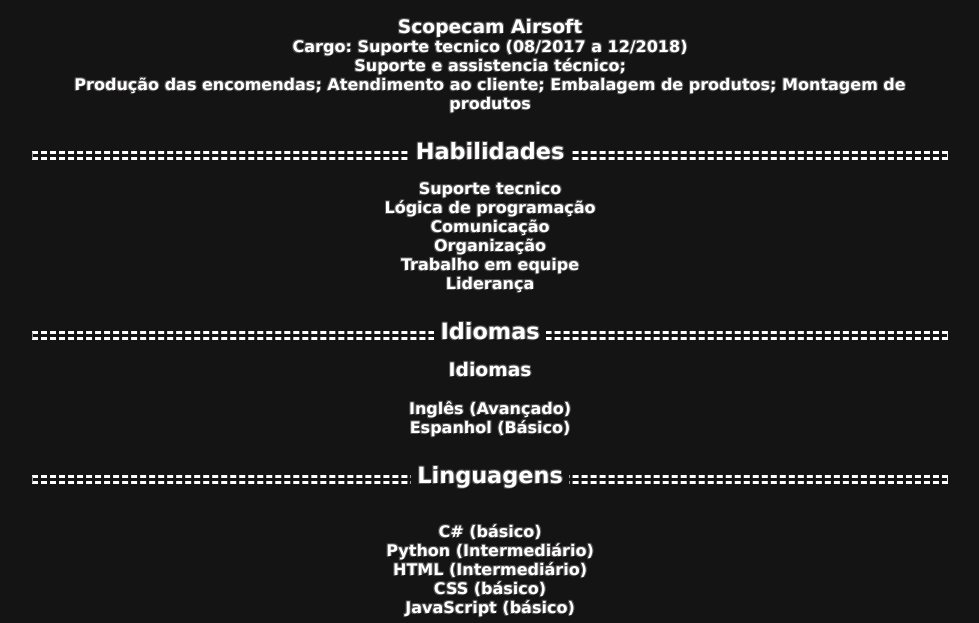
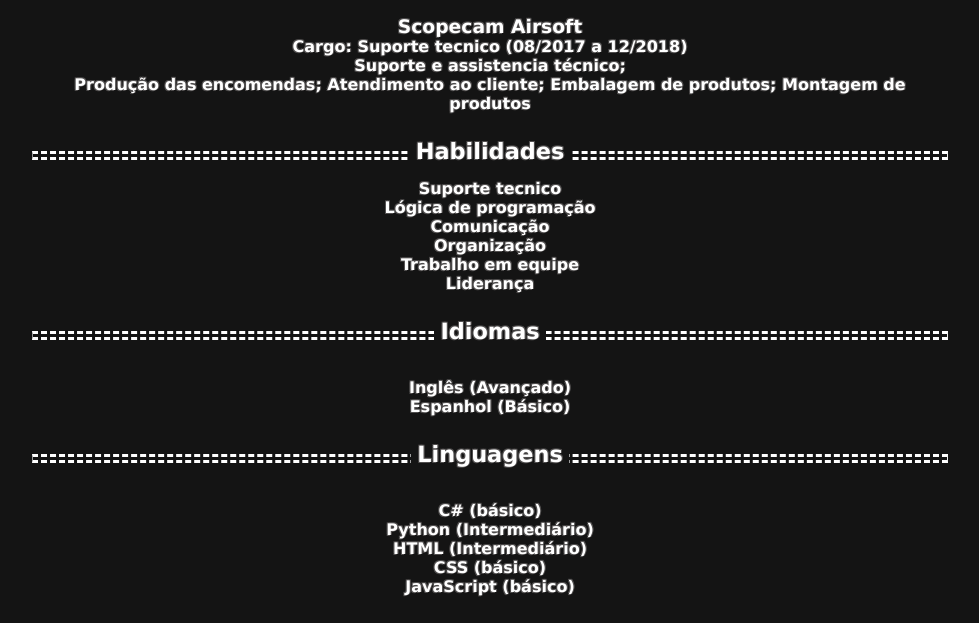
Before and after one commit to brunbr/brunbr.github.io, a plain HTML site: page index.html in a window 1280 px wide. Shown: the part 1674-2297 px from the top of the page, without its empty margins (150-1129 px from the left). Drawn offline with Linux system fonts and the light colour scheme.

Commit message:
Update index.html

```diff
--- a/index.html
+++ b/index.html
@@ -63,7 +63,7 @@ faturas; Verificação dos contratos</h4><br>
                 <li>Liderança</li>
             </ul><br><br>
             <hr class="hr_07"><br>
-            <h3> Idiomas</h3><br>
+<br>
             <h4><li>Inglês (Avançado)</li>
                 <li>Espanhol (Básico)</li>
             </h4><br><br>
```
